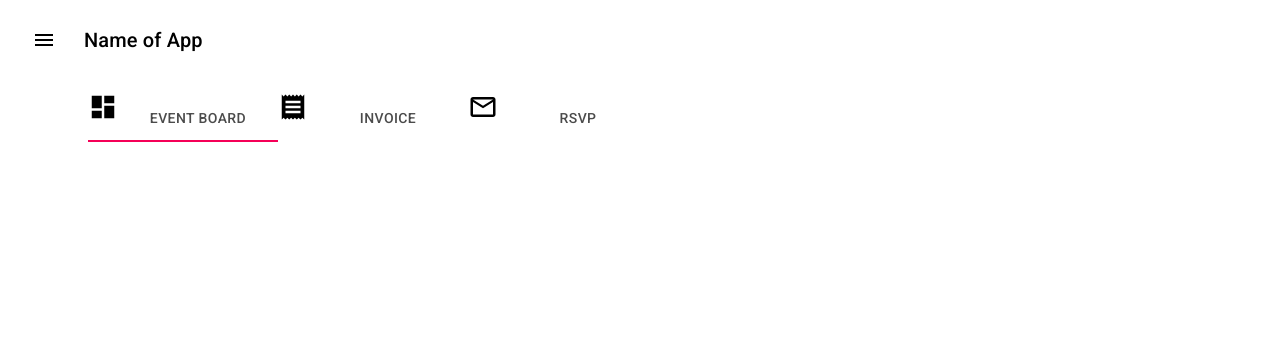
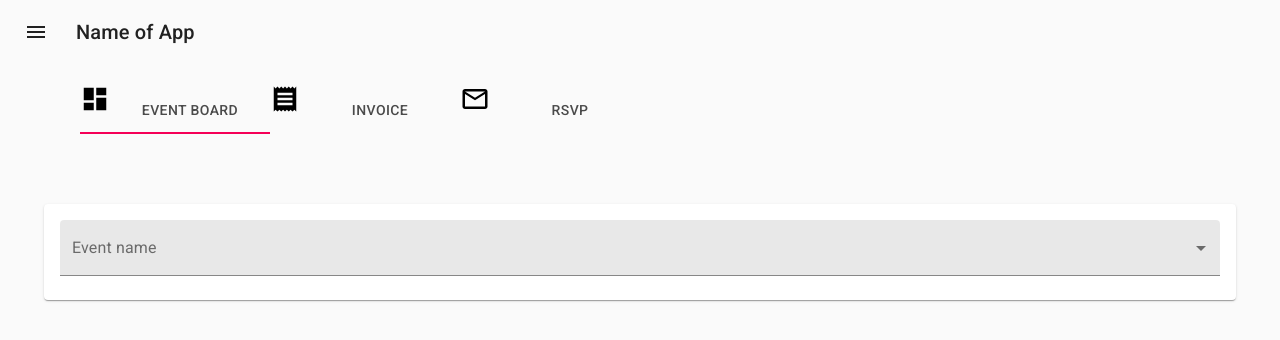
Before and after one commit to blegesse-git/Project-3, a React (Create React App) app in the folder client/: page /rsvp in a window 1280 px wide. Shown: the top 340 px of the page. Built offline with nearby package versions, Linux system fonts and the light colour scheme.

Commit message:
timeline recieves and displays data

```diff
--- a/client/src/App.js
+++ b/client/src/App.js
@@ -8,7 +8,7 @@ import EventTabs from "./components/Navbar/EventTabs"
 
 // import GetInspired from "./pages/GetInspired"
 import Invoice from "./pages/invoice"
-// import RSVP from "./pages/rsvp"
+import RSVP from "./pages/rsvp/RSVP"
 
 import { BrowserRouter as Router, Route } from "react-router-dom";
 import { EventProvider } from "./context/EventContext";
@@ -28,7 +28,7 @@ function App() {
                         <EventTabs />
                         <Route exact path="/home" component={Home} />
                         <Route exact path="/invoice" component={Invoice} />
-                        {/* <Route exact path="/rsvp" component={} /> */}
+                        <Route exact path="/rsvp" component={RSVP} />
                         <Route exact path="/events" component={Events} />
 
                     </Wrapper>
--- a/client/src/components/EventsList/UpcomingEvents.js
+++ b/client/src/components/EventsList/UpcomingEvents.js
@@ -5,10 +5,7 @@ import ListItem from '@material-ui/core/ListItem';
 import ListItemText from '@material-ui/core/ListItemText';
 import ListItemAvatar from '@material-ui/core/ListItemAvatar';
 import Avatar from '@material-ui/core/Avatar';
-import ImageIcon from '@material-ui/icons/Image';
-import WorkIcon from '@material-ui/icons/Work';
 import EventIcon from '@material-ui/icons/Event';
-import BeachAccessIcon from '@material-ui/icons/BeachAccess';
 import { Container } from '@material-ui/core';
 import { useEventHook } from '../../hooks/Hooks';
 
@@ -47,7 +44,7 @@ const useStyles = makeStyles((theme) => ({
 ]
 
 
-  console.log(API.lookEvent)
+  // console.log(API.lookEvent)
 
   return (
       <Container>
@@ -60,33 +57,10 @@ const useStyles = makeStyles((theme) => ({
                 <EventIcon />
               </Avatar>
             </ListItemAvatar>
-            <ListItemText primary={event.eventName} secondary={`${event.firstName} ${event.lastName}`} />
+            <ListItemText primary={event.eventName}  />
+            {/* secondary={`${event.firstName} ${event.lastName}`} */}
           </ListItem>
         })}
-      {/* <ListItem>
-        <ListItemAvatar>
-          <Avatar>
-            <ImageIcon />
-          </Avatar>
-        </ListItemAvatar>
-        <ListItemText primary="Event 1" secondary="Jan 9, 2014" />
-      </ListItem>
-      <ListItem>
-        <ListItemAvatar>
-          <Avatar>
-            <WorkIcon />
-          </Avatar>
-        </ListItemAvatar>
-        <ListItemText primary="Event 2" secondary="Jan 7, 2014" />
-      </ListItem>
-      <ListItem>
-        <ListItemAvatar>
-          <Avatar>
-            <BeachAccessIcon />
-          </Avatar>
-        </ListItemAvatar>
-        <ListItemText primary="Event 3" secondary="July 20, 2014" />
-      </ListItem> */}
     </List>
     </Container>
   );
--- a/client/src/components/Time line/Timeline.js
+++ b/client/src/components/Time line/Timeline.js
@@ -10,7 +10,8 @@ import TimelineDot from '@material-ui/lab/TimelineDot';
 import CakeIcon from '@material-ui/icons/Cake';
 import Paper from '@material-ui/core/Paper';
 import Typography from '@material-ui/core/Typography';
-import CreateEvent from "../CreateEvent/CreateEvent"
+import { Container } from '@material-ui/core';
+import { useEventHook } from '../../hooks/Hooks';
 import "./style.css"
 
 const useStyles = makeStyles((theme) => ({
@@ -24,13 +25,40 @@ const useStyles = makeStyles((theme) => ({
 
  function OutlinedTimeline() {
   const classes = useStyles();
+  const eventHook = useEventHook();
+  const events = [
+      {
+      eventName: "Event 1",
+      eventDate: "12/20/2020"
+    },
+      {
+      eventName: "Event 2",
+      eventDate: "12/21/2020"
+
+    },
+      {
+      eventName: "Event 3",
+      eventDate: "12/22/2020"
+
+    },
+      {
+      eventName: "Event 4",
+      eventDate: "12/23/2020"
+
+    }
+  ]
+
+
+
   return (
+    <Container>
     <Timeline align="alternate" className="timelineContainer">
       <h2> Timeline</h2>
-  <TimelineItem>
+      {eventHook.events.map((event) => {
+   return <TimelineItem key={event._id}>
         <TimelineOppositeContent>
           <Typography variant="body2" color="textSecondary">
-            date:
+            {event.eventDate}
           </Typography>
         </TimelineOppositeContent>
         <TimelineSeparator>
@@ -42,12 +70,14 @@ const useStyles = makeStyles((theme) => ({
         <TimelineContent>
           <Paper elevation={3} className={classes.paper}>
             <Typography variant="h6" component="h1">
-              event name
+            {event.eventName}
             </Typography>
           </Paper>
         </TimelineContent>
       </TimelineItem>
+      })}
     </Timeline>
+    </Container>
   );
 }
 
--- a/client/src/pages/rsvp/index.js
+++ b/client/src/pages/rsvp/RSVP.js
@@ -20,7 +20,7 @@ const useStyles = makeStyles((theme) => ({
   },
 }));
 
-export default function MaterialUIPickers() {
+export default function RSVP() {
   // The first commit of Material-UI
   const classes = useStyles();
   const [selectedDate, setSelectedDate] = React.useState(new Date('2014-08-18T21:11:54'));
```
